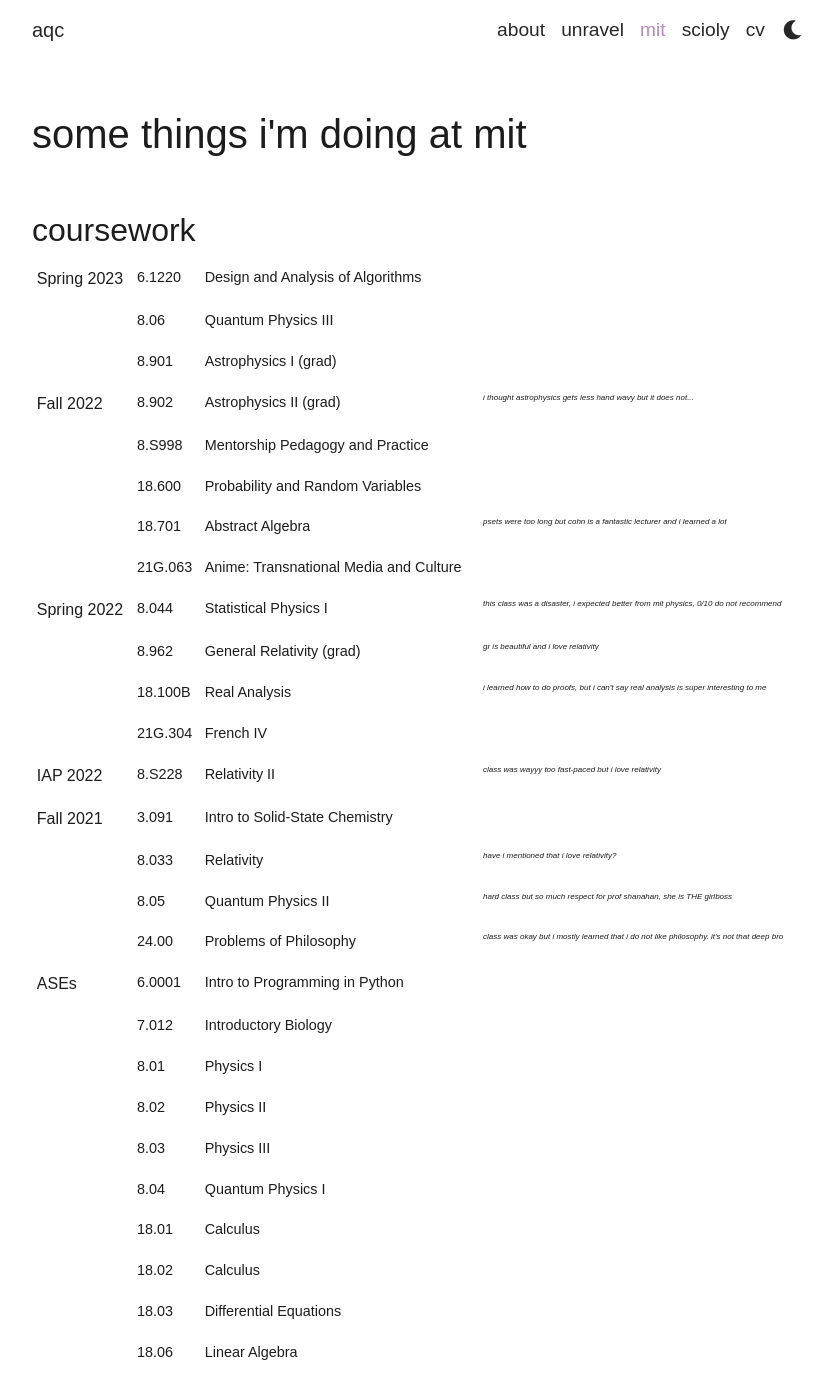
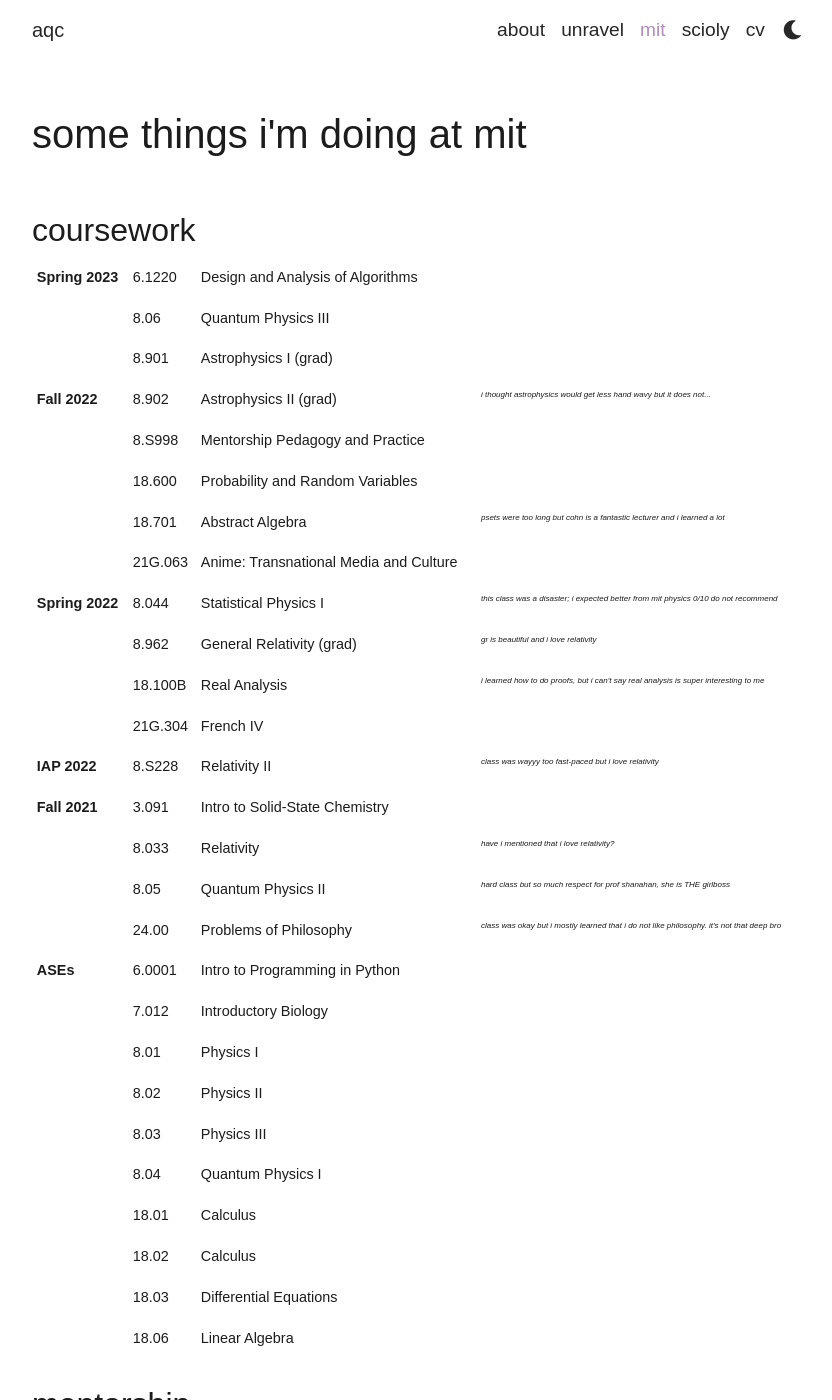
Before and after one commit to aqcheng/aqcheng.github.io, a Jekyll site: the page built from _pages/mit.md, in a window 1280 px wide and 1400 px high. Shown: the whole window, without its empty margins (223-1055 px from the left). Built offline with Jekyll 4.4.1, drawn with Linux system fonts in a browser that asks for light colours; some web fonts are replaced; comment, search, counter and statistics services are not loaded; a style sheet for code colours, icons or effects is not loaded; some of the changed text lies outside the part shown.

Commit message:
fixed some formatting on mit page

```diff
--- a/_pages/mit.md
+++ b/_pages/mit.md
@@ -12,151 +12,151 @@
     <table class="table table-sm table-borderless">
         <!-- Spring23 -->
         <tr>
-          <td><b>Spring 2023</b></td>
+          <th><b>Spring 2023</b></th>
           <th>6.1220</th>
           <th>Design and Analysis of Algorithms</th>
         </tr>
         <tr>
-          <td></td>
+          <th></th>
           <th>8.06</th>
           <th>Quantum Physics III</th>
         </tr>
         <tr>
-          <td></td>
+          <th></th>
           <th>8.901</th>
           <th>Astrophysics I (grad)</th>
         </tr>
         <!-- Fa22 -->
         <tr>
-          <td><b>Fall 2022</b></td>
+          <th><b>Fall 2022</b></th>
           <th>8.902</th>
           <th>Astrophysics II (grad)</th>
-          <th class="course-desc">i thought astrophysics gets less hand wavy but it does not...</th>
+          <th class="course-desc">i thought astrophysics would get less hand wavy but it does not...</th>
         </tr>
         <tr>
-          <td></td>
+          <th></th>
           <th>8.S998</th>
           <th>Mentorship Pedagogy and Practice</th>
         </tr>
         <tr>
-          <td></td>
+          <th></th>
           <th>18.600</th>
           <th>Probability and Random Variables</th>
         </tr>
         <tr>
-          <td></td>
+          <th></th>
           <th>18.701</th>
           <th>Abstract Algebra</th>
           <th class="course-desc">psets were too long but cohn is a fantastic lecturer and i learned a lot</th>
         </tr>
         <tr>
-          <td></td>
+          <th></th>
           <th>21G.063</th>
           <th>Anime: Transnational Media and Culture</th>
         </tr>
         <!-- Spring22 -->
         <tr>
-          <td><b>Spring 2022</b></td>
+          <th><b>Spring 2022</b></th>
           <th>8.044</th>
           <th>Statistical Physics I</th>
-          <th class="course-desc">this class was a disaster, i expected better from mit physics, 0/10 do not recommend</th>
+          <th class="course-desc"> this class was a disaster; i expected better from mit physics 0/10 do not recommend</th>
         </tr>
         <tr>
-          <td></td>
+          <th></th>
           <th>8.962</th>
           <th>General Relativity (grad)</th>
           <th class="course-desc">gr is beautiful and i love relativity</th>
         </tr>
         <tr>
-          <td></td>
+          <th></th>
           <th>18.100B</th>
           <th>Real Analysis</th>
           <th class="course-desc">i learned how to do proofs, but i can't say real analysis is super interesting to me</th>
         </tr>
         <tr>
-          <td></td>
+          <th></th>
           <th>21G.304</th>
           <th>French IV</th>
         </tr>
         <!-- IAP22 -->
         <tr>
-          <td><b>IAP 2022</b></td>
+          <th><b>IAP 2022</b></th>
           <th>8.S228</th>
           <th>Relativity II</th>
           <th class="course-desc">class was wayyy too fast-paced but i love relativity</th>
         </tr>
         <!-- Fa21 -->
         <tr>
-          <td><b>Fall 2021</b></td>
+          <th><b>Fall 2021</b></th>
           <th>3.091</th>
           <th>Intro to Solid-State Chemistry</th>
         </tr>
         <tr>
-          <td></td>
+          <th></th>
           <th>8.033</th>
           <th>Relativity</th>
           <th class="course-desc">have i mentioned that i love relativity?</th>
         </tr>
         <tr>
-          <td></td>
+          <th></th>
           <th>8.05</th>
           <th>Quantum Physics II</th>
           <th class="course-desc">hard class but so much respect for prof shanahan, she is THE girlboss</th>
         </tr>
         <tr>
-          <td></td>
+          <th></th>
           <th>24.00</th>
           <th>Problems of Philosophy</th>
           <th class="course-desc">class was okay but i mostly learned that i do not like philosophy. it's not that deep bro</th>
         </tr>
         <!-- ASE -->
         <tr>
-          <td><b>ASEs</b></td>
+          <th><b>ASEs</b></th>
           <th>6.0001</th>
           <th>Intro to Programming in Python</th>
         </tr>
         <tr>
-          <td></td>
+          <th></th>
           <th>7.012</th>
           <th>Introductory Biology</th>
         </tr>
         <tr>
-          <td></td>
+          <th></th>
           <th>8.01</th>
           <th>Physics I</th>
         </tr>
         <tr>
-          <td></td>
+          <th></th>
           <th>8.02</th>
           <th>Physics II</th>
         </tr>
         <tr>
-          <td></td>
+          <th></th>
           <th>8.03</th>
           <th>Physics III</th>
         </tr>
         <tr>
-          <td></td>
+          <th></th>
           <th>8.04</th>
           <th>Quantum Physics I</th>
         </tr>
         <tr>
-          <td></td>
+          <th></th>
           <th>18.01</th>
           <th>Calculus</th>
         </tr>
         <tr>
-          <td></td>
+          <th></th>
           <th>18.02</th>
           <th>Calculus</th>
         </tr>
         <tr>
-          <td></td>
+          <th></th>
           <th>18.03</th>
           <th>Differential Equations</th>
         </tr>
         <tr>
-          <td></td>
+          <th></th>
           <th>18.06</th>
           <th>Linear Algebra</th>
         </tr>
--- a/_sass/_base.scss
+++ b/_sass/_base.scss
@@ -25,12 +25,14 @@
 
 .hearts, .noindent {
   list-style: none;
-  margin-left: -30px;
+  position: relative;
+  padding-left: 25px;
 }
-.hearts li::before {
+.hearts li:before {
   color: var(--global-theme-color);
-  padding-right: 10px;
-  content: "♡ ";
+  left: 0px;
+  content: "♡";
+  position: absolute;
 }
 
 table {
```
Also changed, not shown: other parts of _pages/mit.md (+1 -1 lines).
